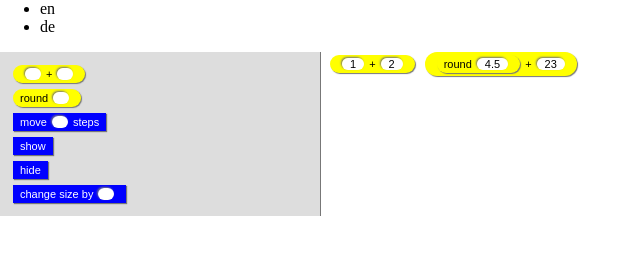
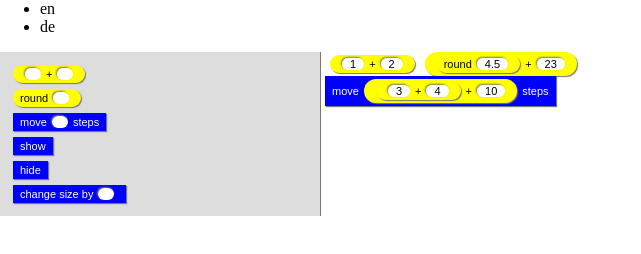
Before and after one commit to fronx/Scratch.hs, a plain HTML site: page index.html in a window 1280 px wide. Shown: the whole page, without its empty margins (0-641 px from the left). Drawn offline with Linux system fonts and the light colour scheme.

Commit message:
example: nest values inside of block

```diff
--- a/index.html
+++ b/index.html
@@ -17,25 +17,40 @@
   </div>
 
   <script>
+    function newline(elem) {
+      elem.appendChild(document.createElement('br'));
+    }
+
     Scratch.init(
       document.getElementById("building-blocks"),
-      function (elem) {
-        elem.appendChild(document.createElement('br'));
-      });
+      newline
+    );
 
-    Scratch.draw(
-      document.getElementById("editor"),
+    var editor = document.getElementById("editor");
+
+    Scratch.draw(editor,
       Scratch.editor("+", [ 1, 2 ])
     );
 
-    Scratch.draw(
-      document.getElementById("editor"),
+    Scratch.draw(editor,
       Scratch.editor("+",
         [ Scratch.editor("Round", [ 4.5 ])
         , 23
         ]
       )
     );
+
+    newline(editor);
+
+    Scratch.draw(editor,
+      Scratch.editor("Move",
+        [ Scratch.editor("+",
+            [ Scratch.editor("+", [ 3, 4 ])
+            , 10
+            ])
+        ]
+      )
+    );
   </script>
 </body>
 </html>
```
